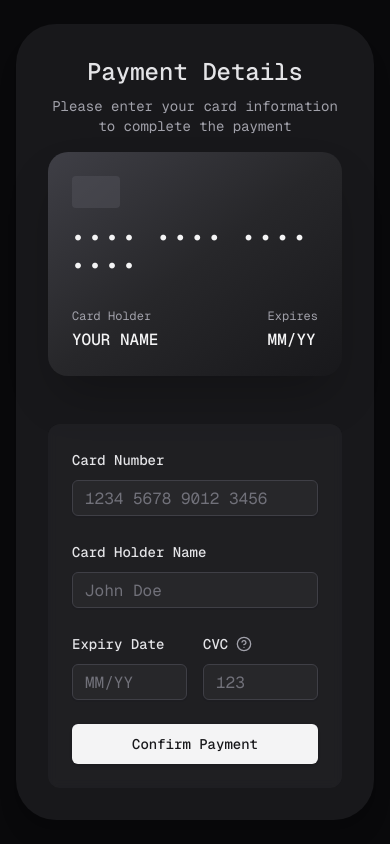
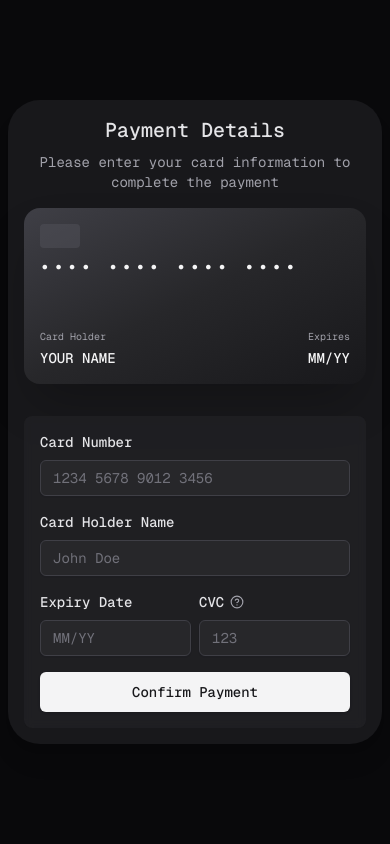
Before and after one commit to emre-turan/credit-card-form, a Next.js app: page / in a window 390 px wide. Built offline with nearby package versions, Linux system fonts and the light colour scheme.

Commit message:
Improve responsive design and mobile layout for credit card form

```diff
--- a/src/app/page.tsx
+++ b/src/app/page.tsx
@@ -2,11 +2,11 @@ import { CreditCardForm } from "@/components/credit-card-form";
 
 export default function Home() {
   return (
-    <div className="min-h-screen bg-zinc-950 flex items-center justify-center p-4 sm:p-8">
-      <div className="w-full max-w-[1000px] bg-zinc-900 rounded-[2.5rem] p-8 sm:p-12 shadow-xl">
+    <div className="min-h-screen bg-zinc-950 flex items-center justify-center p-2 sm:p-8">
+      <div className="w-full max-w-[1000px] bg-zinc-900 rounded-[2rem] sm:rounded-[2.5rem] p-4 sm:p-8 md:p-12 shadow-xl">
         <div className="max-w-xl mx-auto">
-          <div className="mb-24 space-y-2 text-center">
-            <h1 className="text-2xl font-medium text-zinc-200">
+          <div className="mb-16 sm:mb-24 space-y-2 text-center">
+            <h1 className="text-xl sm:text-2xl font-medium text-zinc-200">
               Payment Details
             </h1>
             <p className="text-zinc-400 text-sm">
--- a/src/components/card-form.tsx
+++ b/src/components/card-form.tsx
@@ -103,19 +103,22 @@ export function CardForm({
 
   return (
     <Form {...form}>
-      <form onSubmit={form.handleSubmit(onSubmit)} className="space-y-6">
+      <form
+        onSubmit={form.handleSubmit(onSubmit)}
+        className="space-y-4 sm:space-y-6"
+      >
         <FormField
           control={form.control}
           name="number"
           render={({ field }) => (
             <FormItem>
-              <FormLabel className="text-zinc-200 h-6 flex items-center">
+              <FormLabel className="text-zinc-200 h-5 sm:h-6 flex items-center text-sm sm:text-base">
                 Card Number
               </FormLabel>
               <FormControl>
                 <Input
                   placeholder="1234 5678 9012 3456"
-                  className="bg-zinc-800 border-zinc-700 text-zinc-100 placeholder:text-zinc-500"
+                  className="h-9 sm:h-10 bg-zinc-800 border-zinc-700 text-zinc-100 placeholder:text-zinc-500 text-sm sm:text-base"
                   {...field}
                   onChange={(e) => {
                     const formatted = formatCardNumber(e.target.value);
@@ -126,7 +129,7 @@ export function CardForm({
                   disabled={isSubmitting || isSuccess}
                 />
               </FormControl>
-              <FormMessage className="text-red-400" />
+              <FormMessage className="text-red-400 text-xs sm:text-sm" />
             </FormItem>
           )}
         />
@@ -136,13 +139,13 @@ export function CardForm({
           name="name"
           render={({ field }) => (
             <FormItem>
-              <FormLabel className="text-zinc-200 h-6 flex items-center">
+              <FormLabel className="text-zinc-200 h-5 sm:h-6 flex items-center text-sm sm:text-base">
                 Card Holder Name
               </FormLabel>
               <FormControl>
                 <Input
                   placeholder="John Doe"
-                  className="bg-zinc-800 border-zinc-700 text-zinc-100 placeholder:text-zinc-500"
+                  className="h-9 sm:h-10 bg-zinc-800 border-zinc-700 text-zinc-100 placeholder:text-zinc-500 text-sm sm:text-base"
                   {...field}
                   onChange={(e) => {
                     const formatted = formatName(e.target.value);
@@ -153,24 +156,24 @@ export function CardForm({
                   disabled={isSubmitting || isSuccess}
                 />
               </FormControl>
-              <FormMessage className="text-red-400" />
+              <FormMessage className="text-red-400 text-xs sm:text-sm" />
             </FormItem>
           )}
         />
 
-        <div className="grid grid-cols-2 gap-4">
+        <div className="grid grid-cols-2 gap-2 sm:gap-4">
           <FormField
             control={form.control}
             name="expiry"
             render={({ field }) => (
               <FormItem>
-                <FormLabel className="text-zinc-200 h-6 flex items-center">
+                <FormLabel className="text-zinc-200 h-5 sm:h-6 flex items-center text-sm sm:text-base">
                   Expiry Date
                 </FormLabel>
                 <FormControl>
                   <Input
                     placeholder="MM/YY"
-                    className="bg-zinc-800 border-zinc-700 text-zinc-100 placeholder:text-zinc-500"
+                    className="h-9 sm:h-10 bg-zinc-800 border-zinc-700 text-zinc-100 placeholder:text-zinc-500 text-sm sm:text-base"
                     {...field}
                     onChange={(e) => {
                       const formatted = formatExpiry(e.target.value);
@@ -182,7 +185,7 @@ export function CardForm({
                     disabled={isSubmitting || isSuccess}
                   />
                 </FormControl>
-                <FormMessage className="text-red-400" />
+                <FormMessage className="text-red-400 text-xs sm:text-sm" />
               </FormItem>
             )}
           />
@@ -192,14 +195,17 @@ export function CardForm({
             name="cvc"
             render={({ field }) => (
               <FormItem>
-                <FormLabel className="text-zinc-200 h-6 flex items-center gap-2">
+                <FormLabel className="text-zinc-200 h-5 sm:h-6 flex items-center gap-1.5 sm:gap-2 text-sm sm:text-base">
                   <span>CVC</span>
                   <TooltipProvider>
                     <Tooltip>
                       <TooltipTrigger asChild>
-                        <HelpCircle className="h-4 w-4 text-zinc-400 hover:text-zinc-300 transition-colors" />
+                        <HelpCircle className="h-3.5 w-3.5 sm:h-4 sm:w-4 text-zinc-400 hover:text-zinc-300 transition-colors" />
                       </TooltipTrigger>
-                      <TooltipContent className="bg-zinc-900 text-zinc-100 border-zinc-800">
+                      <TooltipContent
+                        className="bg-zinc-900 text-zinc-100 border-zinc-800 text-xs sm:text-sm"
+                        sideOffset={4}
+                      >
                         <p>
                           The 3-digit security code on the back of your card
                         </p>
@@ -210,7 +216,7 @@ export function CardForm({
                 <FormControl>
                   <Input
                     placeholder="123"
-                    className="bg-zinc-800 border-zinc-700 text-zinc-100 placeholder:text-zinc-500"
+                    className="h-9 sm:h-10 bg-zinc-800 border-zinc-700 text-zinc-100 placeholder:text-zinc-500 text-sm sm:text-base"
                     {...field}
                     onChange={(e) => {
                       const value = e.target.value
@@ -224,7 +230,7 @@ export function CardForm({
                     disabled={isSubmitting || isSuccess}
                   />
                 </FormControl>
-                <FormMessage className="text-red-400" />
+                <FormMessage className="text-red-400 text-xs sm:text-sm" />
               </FormItem>
             )}
           />
--- a/src/components/card.tsx
+++ b/src/components/card.tsx
@@ -15,7 +15,7 @@ export function Card({ isFlipped, cardData }: CardProps) {
   };
 
   return (
-    <div className="relative w-full h-56 [perspective:1000px]">
+    <div className="relative w-full h-44 sm:h-56 [perspective:1000px]">
       <motion.div
         initial={false}
         animate={{ rotateY: isFlipped ? 180 : 0 }}
@@ -24,36 +24,40 @@ export function Card({ isFlipped, cardData }: CardProps) {
           ease: [0.23, 1, 0.32, 1],
         }}
         className={cn(
-          "absolute inset-0 rounded-[1.25rem] p-6",
+          "absolute inset-0 rounded-2xl sm:rounded-[1.25rem] p-4 sm:p-6",
           "[transform-style:preserve-3d] [backface-visibility:hidden]"
         )}
       >
         {/* Front of card */}
-        <div className="absolute inset-0 rounded-[1.25rem] bg-gradient-to-br from-zinc-700 via-zinc-800 to-zinc-900 text-zinc-100 p-6 shadow-2xl">
+        <div className="absolute inset-0 rounded-2xl sm:rounded-[1.25rem] bg-gradient-to-br from-zinc-700 via-zinc-800 to-zinc-900 text-zinc-100 p-4 sm:p-6 shadow-2xl">
           <div className="h-full flex flex-col justify-between">
-            <div className="space-y-4">
-              <div className="w-12 h-8 rounded bg-zinc-600/50" />
-              <div className="text-xl tracking-[0.25em] font-mono">
+            <div className="space-y-2 sm:space-y-4">
+              <div className="w-10 sm:w-12 h-6 sm:h-8 rounded bg-zinc-600/50" />
+              <div className="text-base sm:text-xl tracking-[0.25em] font-mono">
                 {cardData.number || "•••• •••• •••• ••••"}
               </div>
             </div>
             <div className="flex justify-between items-end">
               <div className="space-y-1">
-                <p className="text-xs text-zinc-400">Card Holder</p>
-                <p className="font-medium uppercase h-6 overflow-hidden">
+                <p className="text-[10px] sm:text-xs text-zinc-400">
+                  Card Holder
+                </p>
+                <p className="text-sm sm:text-base font-medium uppercase h-5 sm:h-6 overflow-hidden">
                   {cardData.name ? formatName(cardData.name) : "YOUR NAME"}
                 </p>
               </div>
               <div className="space-y-1">
-                <p className="text-xs text-zinc-400">Expires</p>
-                <p className="font-medium">{cardData.expiry || "MM/YY"}</p>
+                <p className="text-[10px] sm:text-xs text-zinc-400">Expires</p>
+                <p className="text-sm sm:text-base font-medium">
+                  {cardData.expiry || "MM/YY"}
+                </p>
               </div>
             </div>
           </div>
         </div>
       </motion.div>
 
-      {/* Back of card remains the same */}
+      {/* Back of card */}
       <motion.div
         initial={false}
         animate={{ rotateY: isFlipped ? 0 : -180 }}
@@ -62,15 +66,17 @@ export function Card({ isFlipped, cardData }: CardProps) {
           ease: [0.23, 1, 0.32, 1],
         }}
         className={cn(
-          "absolute inset-0 rounded-[1.25rem] [transform-style:preserve-3d] [backface-visibility:hidden]",
+          "absolute inset-0 rounded-2xl sm:rounded-[1.25rem] [transform-style:preserve-3d] [backface-visibility:hidden]",
           "[transform:rotateY(180deg)]"
         )}
       >
-        <div className="absolute inset-0 rounded-[1.25rem] bg-gradient-to-br from-zinc-700 via-zinc-800 to-zinc-900 text-zinc-100 shadow-2xl">
-          <div className="h-12 bg-zinc-900 mt-8" />
-          <div className="px-6 mt-4">
-            <div className="h-8 bg-zinc-600/50 flex items-center justify-end px-4">
-              <p className="font-medium">{cardData.cvc || "•••"}</p>
+        <div className="absolute inset-0 rounded-2xl sm:rounded-[1.25rem] bg-gradient-to-br from-zinc-700 via-zinc-800 to-zinc-900 text-zinc-100 shadow-2xl">
+          <div className="h-8 sm:h-12 bg-zinc-900 mt-6 sm:mt-8" />
+          <div className="px-4 sm:px-6 mt-3 sm:mt-4">
+            <div className="h-6 sm:h-8 bg-zinc-600/50 flex items-center justify-end px-4">
+              <p className="text-sm sm:text-base font-medium">
+                {cardData.cvc || "•••"}
+              </p>
             </div>
           </div>
         </div>
--- a/src/components/credit-card-form.tsx
+++ b/src/components/credit-card-form.tsx
@@ -40,8 +40,8 @@ export function CreditCardForm() {
   };
 
   return (
-    <div className="space-y-8">
-      <div className="relative h-56 -mt-20 mb-12">
+    <div className="space-y-6 sm:space-y-8">
+      <div className="relative h-44 sm:h-56 -mt-12 sm:-mt-20 mb-8 sm:mb-12">
         <AnimatePresence initial={false}>
           <Card isFlipped={isFlipped} cardData={cardData} />
         </AnimatePresence>
@@ -50,7 +50,7 @@ export function CreditCardForm() {
         initial={{ opacity: 0, y: 20 }}
         animate={{ opacity: 1, y: 0 }}
         transition={{ delay: 0.2 }}
-        className="bg-zinc-800/50 rounded-xl p-6 backdrop-blur-sm"
+        className="bg-zinc-800/50 rounded-lg sm:rounded-xl p-4 sm:p-6 backdrop-blur-sm"
       >
         <CardForm
           form={form}
```
